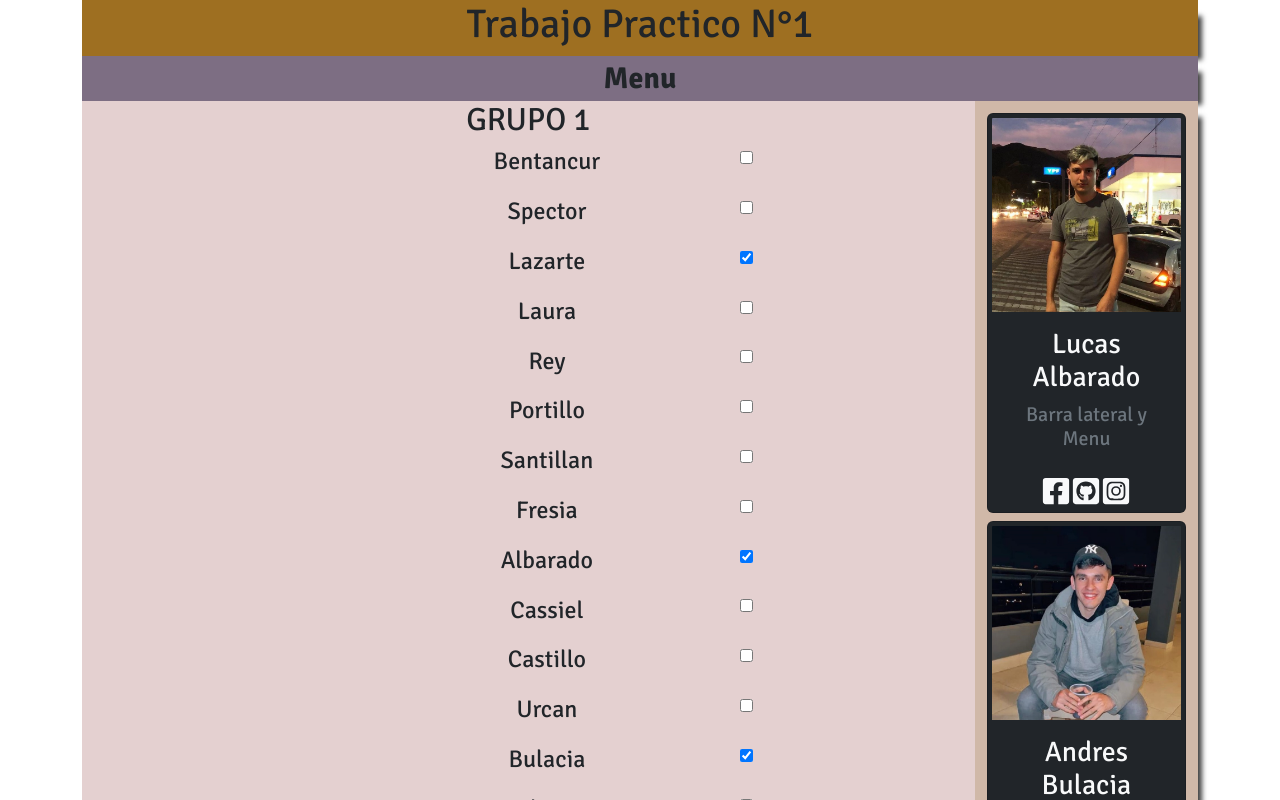
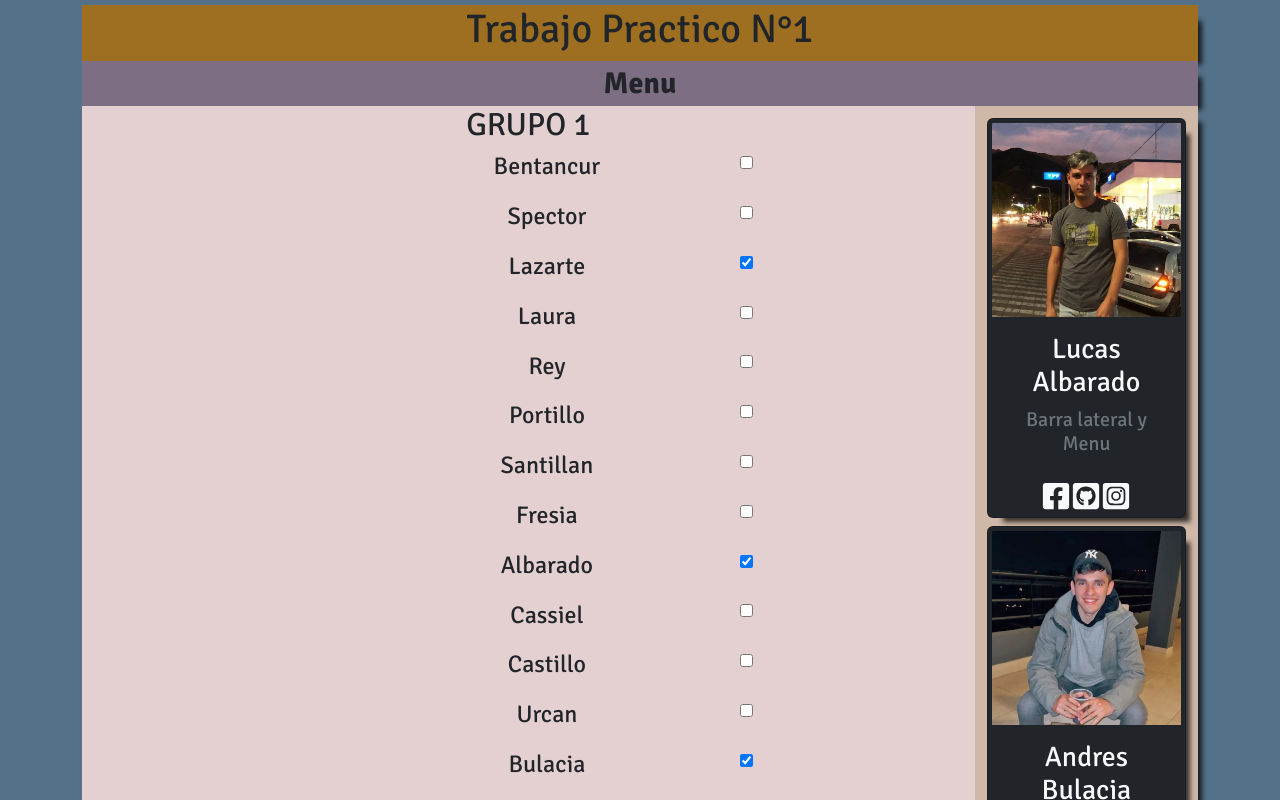
Before and after one commit to AndresBulacia/bulacia-williams-albarado-lazarte, a React (Create React App) app: page / in a window 1280 px wide. Shown: the top 800 px of the page. Built offline with nearby package versions, Linux system fonts and the light colour scheme.

Commit message:
pre-menu-footer

```diff
--- a/src/components/index.css
+++ b/src/components/index.css
@@ -7,7 +7,8 @@
 
 
 body{
-    background: #537188;
+    background-color: #537188 !important;
+    padding: 5px;
 }
 
 .container{
@@ -71,3 +72,10 @@ box-shadow: 10px 10px 5px -6px rgba(0,0,0,0.75);
     top: -25px;
     left: 200px;
   }
+
+
+.card{
+    -webkit-box-shadow: 10px 10px 5px -6px rgba(0,0,0,0.75);
+-moz-box-shadow: 10px 10px 5px -6px rgba(0,0,0,0.75);
+box-shadow: 10px 10px 5px -6px rgba(0,0,0,0.75);
+}
```
